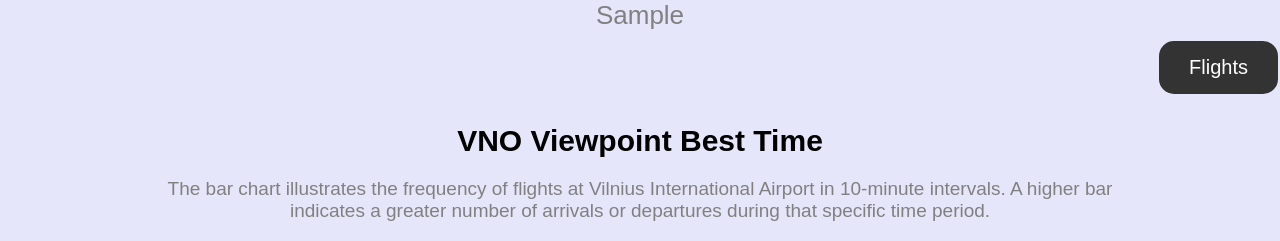
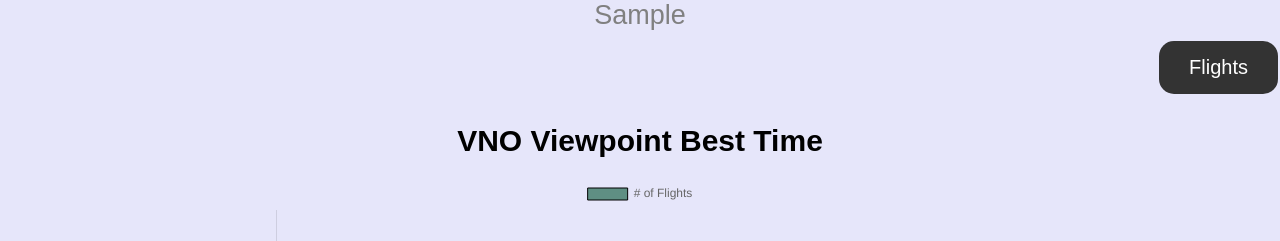
Before and after one commit to Kodotautas/Data-Engineering, a Flask app: template 6_Best_time_watch_airplanes_in_vno/templates/best_time.html in a window 1280 px wide. Shown: the top 241 px of the page. Run offline with Flask 3, Linux system fonts and the light colour scheme; the template is opened without the code that fills it: most values are stand-ins (such as "Sample title", 1, 10 or a date in 2020); parts of the project's set-up code (start-up, migrations or seed data) failed here and were passed over.

Commit message:
saving minor changes

```diff
--- a/6_Best_time_watch_airplanes_in_vno/static/best_time.css
+++ b/6_Best_time_watch_airplanes_in_vno/static/best_time.css
@@ -55,7 +55,7 @@ h1 {
 .weather-data {
     text-align: center;
     color: grey;
-    font-size: 26px;
+    font-size: 27px;
 }
 
 .coffee-button {
--- a/6_Best_time_watch_airplanes_in_vno/static/flights_data.css
+++ b/6_Best_time_watch_airplanes_in_vno/static/flights_data.css
@@ -43,7 +43,7 @@ h1 {
 .weather-data {
     text-align: center;
     color: grey;
-    font-size: 26px;
+    font-size: 27px;
 }
 .coffee-button a {
     display: inline-block;
--- a/6_Best_time_watch_airplanes_in_vno/templates/best_time.html
+++ b/6_Best_time_watch_airplanes_in_vno/templates/best_time.html
@@ -19,14 +19,14 @@
     <h1>VNO Viewpoint Best Time</h1>
 
     <!-- add smalller text -->
-    <div style="text-align: center; max-width: 1000px; margin: auto; margin-bottom: 15px;">
+    <!-- <div style="text-align: center; max-width: 1000px; margin: auto; margin-bottom: 15px;">
         <p class="smaller-text">The bar chart illustrates the frequency of flights at Vilnius International Airport in 10-minute intervals. A higher bar indicates a greater number of arrivals or departures during that specific time period.</p>
-    </div>
+    </div> -->
     <script src="https://cdn.jsdelivr.net/npm/chart.js"></script>
 
     <!-- Display chart.html -->
     <div style="margin-bottom: 30px; max-width: 1000px; margin: auto;">
-        <canvas id="timeChart" height=750 width=auto></canvas>
+        <canvas id="timeChart" height=850 width=auto></canvas>
     </div>
 
     <!-- The script that generates the chart -->
```
